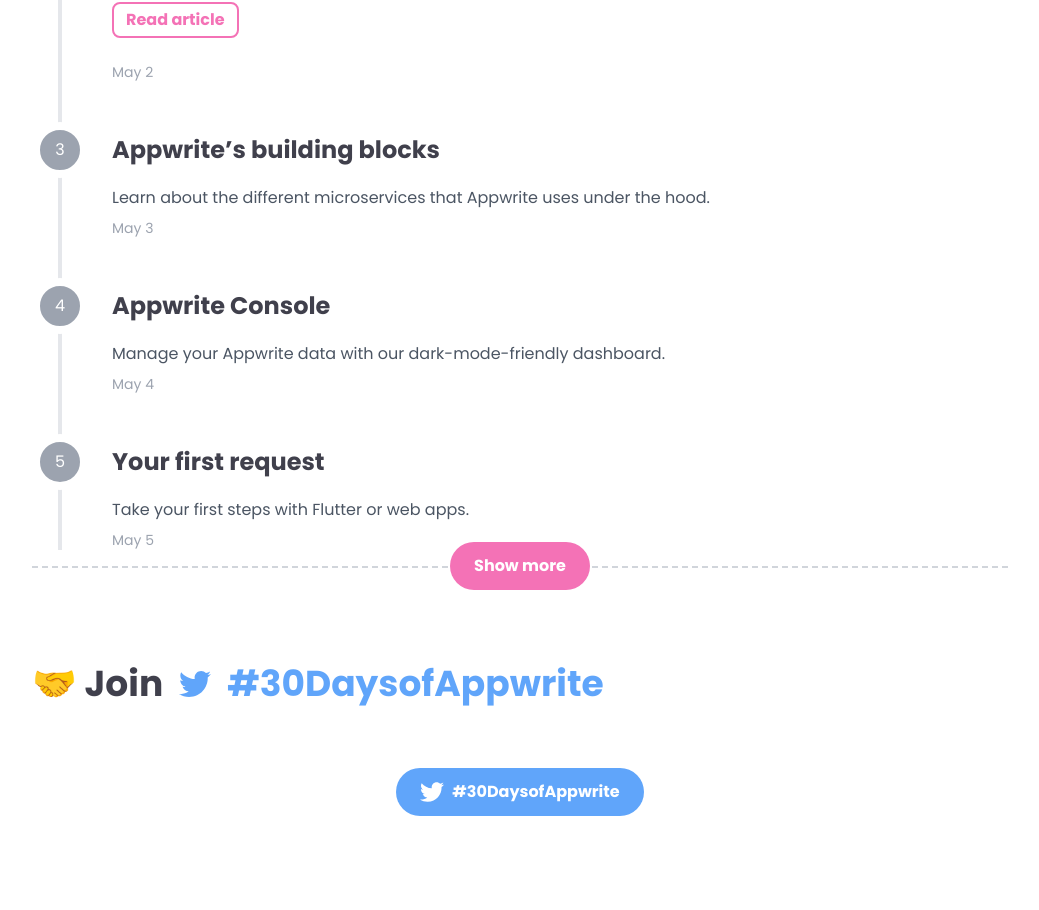
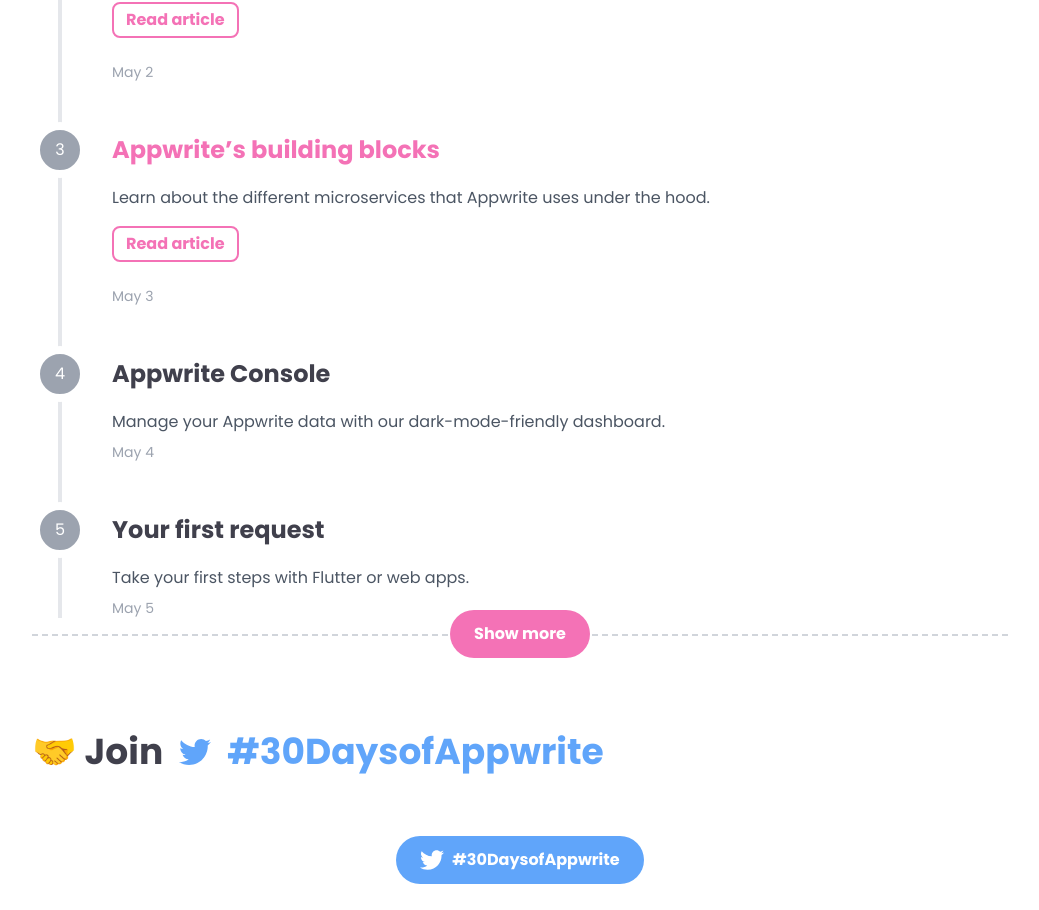
Before and after one commit to appwrite/30daysofappwrite, a Vue app: page / in a window 1280 px wide. Shown: the part 1299-2209 px from the top of the page, without its empty margins (120-1159 px from the left). Built offline with nearby package versions, Linux system fonts and the light colour scheme.

Commit message:
feat: added day 3 links

```diff
--- a/src/assets/data/timeline.js
+++ b/src/assets/data/timeline.js
@@ -16,7 +16,7 @@ export default [
     title: "Appwrite’s building blocks",
     description:
       "Learn about the different microservices that Appwrite uses under the hood.",
-    link: "",
+    link: "https://dev.to/appwrite/30daysofappwrite-appwrite-s-building-blocks-1936",
   },
   {
     date: "4 May 2021",
--- a/src/assets/data/tweets.js
+++ b/src/assets/data/tweets.js
@@ -1,4 +1,5 @@
 export default [
+  { id: "1389219498247344129" },
   { id: "1388834722059411458" },
   { id: "1388471230550790147" },
   { id: "1387852223808368640" },
@@ -7,7 +8,7 @@ export default [
   { id: "1376536209737064448" },
   { id: "1385568480435392512" },
   { id: "1384511695515656202" },
-  { id: "1375484078082957320" },
+  // { id: "1375484078082957320" },
   // { id: "1372466756816564224" },
   // { id: "1371444570676981760" },
 ];
```
